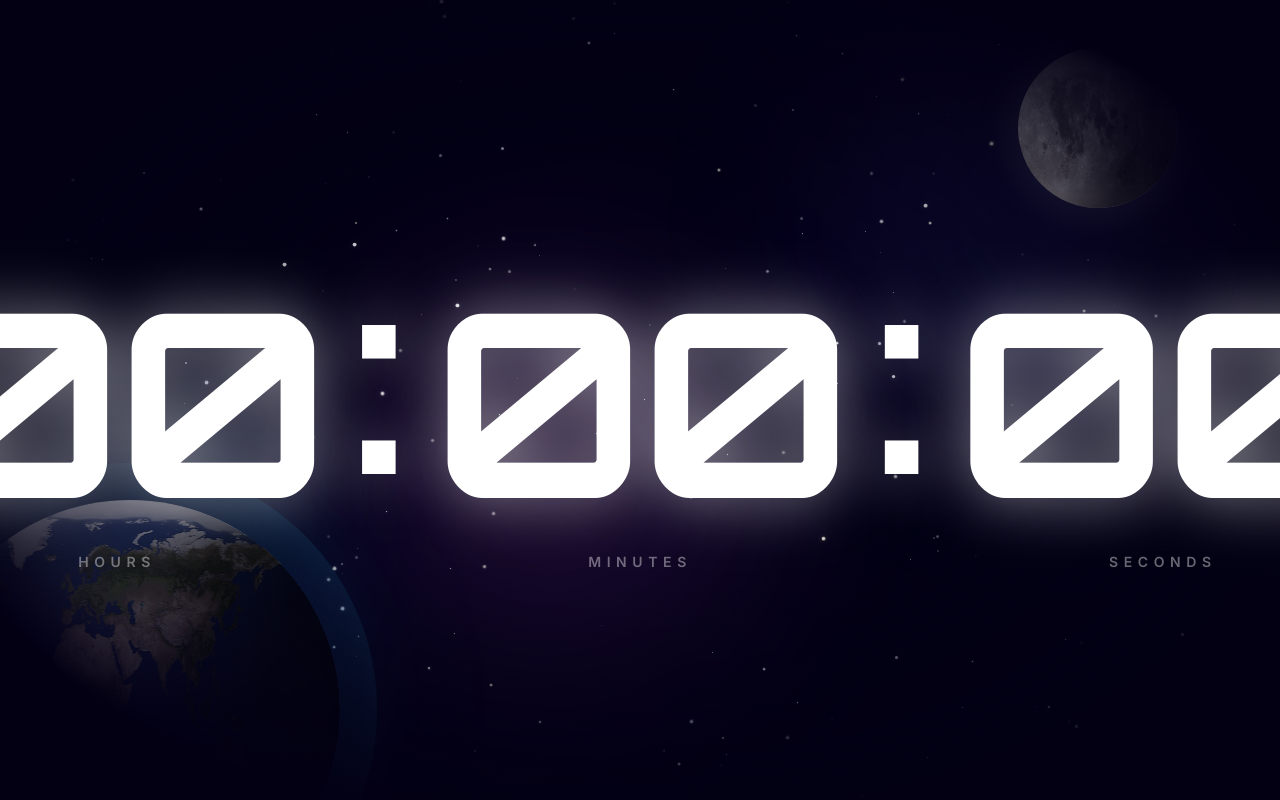
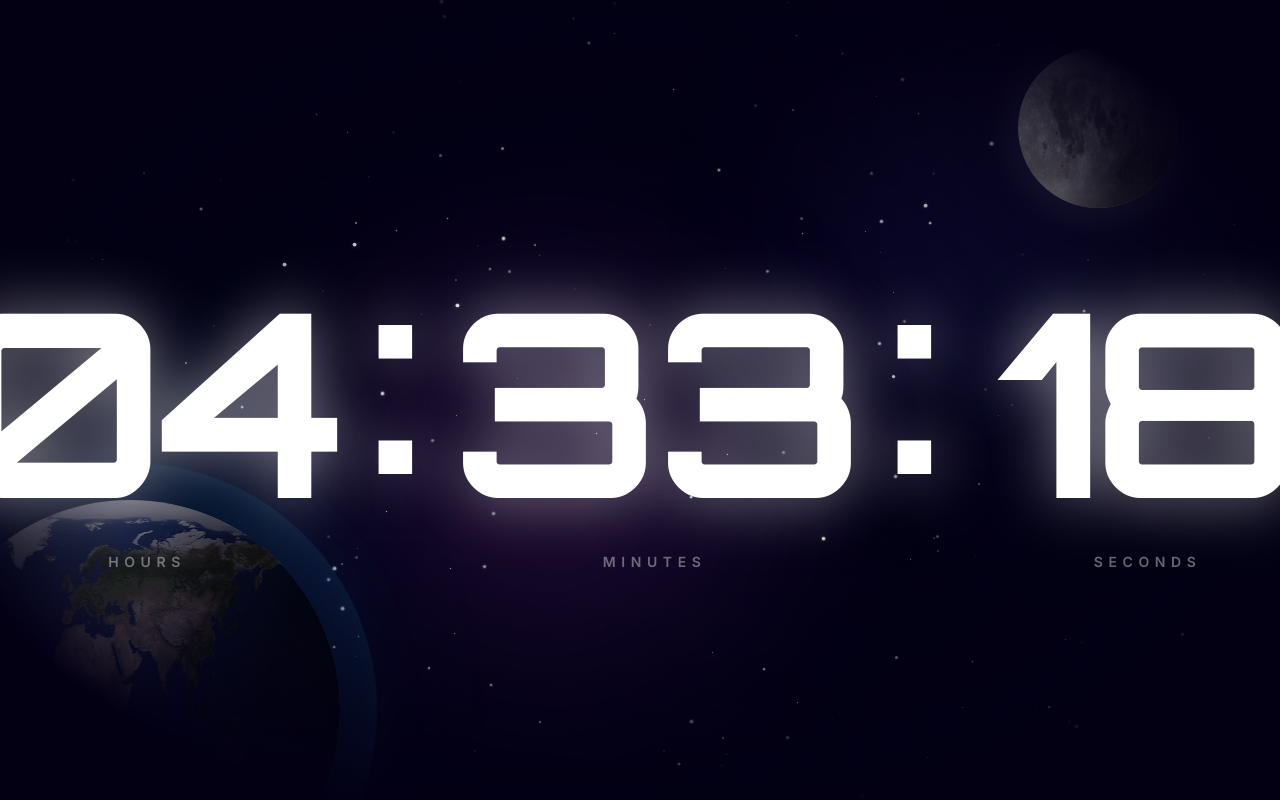
Before and after one commit to gowtham11112007/countdown, a React (Vite) app: page / in a window 1280 px wide. Built offline with nearby package versions, Linux system fonts and the light colour scheme.

Commit message:
Sync 24h countdown timer with real-world time starting 8 AM Aug 18th

```diff
--- a/src/App.tsx
+++ b/src/App.tsx
@@ -1,76 +1,68 @@
 import { useState, useEffect } from 'react';
 import { SpaceBackground } from './SpaceBackground';
 
+// Anchor Date: 18th August 2026 at 08:00:00 AM local time
+const ANCHOR_START = new Date(2026, 7, 18, 8, 0, 0); // Month 7 = August in JS Date
+const DAY_SECONDS = 24 * 60 * 60; // 86,400 seconds in 24 hours
+
 function App() {
-  const [hasStarted, setHasStarted] = useState<boolean>(false);
   const [isAnimating, setIsAnimating] = useState<boolean>(false);
-  const [elapsedSeconds, setElapsedSeconds] = useState<number>(0);
+  const [remainingSeconds, setRemainingSeconds] = useState<number>(DAY_SECONDS);
 
-  // Helper to get today's 8:00 AM Date object
-  const getToday8AM = () => {
-    const now = new Date();
-    const t8 = new Date(now);
-    t8.setHours(8, 0, 0, 0);
-    return t8;
-  };
-
-  // Trigger function for 8 AM start animation
-  const trigger8AMStart = () => {
-    setHasStarted(true);
+  // Trigger cosmic shockwave animation
+  const triggerPulseAnimation = () => {
     setIsAnimating(true);
-    const now = new Date();
-    const t8 = getToday8AM();
-    const diff = Math.max(0, Math.floor((now.getTime() - t8.getTime()) / 1000));
-    setElapsedSeconds(diff);
     setTimeout(() => {
       setIsAnimating(false);
     }, 2000);
   };
 
   useEffect(() => {
-    const checkAndTick = () => {
+    const updateSyncTimer = () => {
       const now = new Date();
-      const h = now.getHours();
+      const totalElapsedSecs = Math.floor((now.getTime() - ANCHOR_START.getTime()) / 1000);
 
-      // Check if 8 AM has passed today
-      if (h >= 8) {
-        if (!hasStarted) {
-          setHasStarted(true);
-          setIsAnimating(true);
-          setTimeout(() => setIsAnimating(false), 2000);
-        }
-        const diff = Math.max(0, Math.floor((now.getTime() - getToday8AM().getTime()) / 1000));
-        setElapsedSeconds(diff);
-      } else {
-        setHasStarted(false);
-        setElapsedSeconds(0);
+      if (totalElapsedSecs < 0) {
+        // If current time is prior to Aug 18 8:00 AM
+        setRemainingSeconds(DAY_SECONDS);
+        return;
       }
+
+      // Elapsed seconds in current 24-hour cycle (0..86399)
+      const elapsedInCycle = totalElapsedSecs % DAY_SECONDS;
+      const remaining = DAY_SECONDS - elapsedInCycle;
+
+      // Trigger animation at 8:00:00 AM cycle start
+      if (elapsedInCycle === 0) {
+        triggerPulseAnimation();
+      }
+
+      setRemainingSeconds(remaining);
     };
 
-    checkAndTick();
-    const interval = setInterval(checkAndTick, 1000);
+    updateSyncTimer();
+    const interval = setInterval(updateSyncTimer, 1000);
     return () => clearInterval(interval);
-  }, [hasStarted]);
+  }, []);
 
   // Format hours, minutes, seconds zero-padded
-  const displaySecs = hasStarted ? elapsedSeconds : 0;
-  const hStr = Math.floor(displaySecs / 3600).toString().padStart(2, '0');
-  const mStr = Math.floor((displaySecs % 3600) / 60).toString().padStart(2, '0');
-  const sStr = (displaySecs % 60).toString().padStart(2, '0');
+  const hStr = Math.floor(remainingSeconds / 3600).toString().padStart(2, '0');
+  const mStr = Math.floor((remainingSeconds % 3600) / 60).toString().padStart(2, '0');
+  const sStr = (remainingSeconds % 60).toString().padStart(2, '0');
 
   return (
     <div
-      onClick={() => trigger8AMStart()}
+      onClick={() => triggerPulseAnimation()}
       className="min-h-screen flex flex-col items-center justify-center bg-[#0a0a0a] text-white selection:bg-white/10 font-sans relative overflow-hidden select-none cursor-pointer"
-      title="Click to trigger 8 AM start animation"
+      title="Click to trigger cosmic shockwave animation"
     >
       {/* Space Theme Background */}
       <SpaceBackground />
 
-      {/* Cosmic shockwave ring on 8 AM start */}
+      {/* Cosmic shockwave ring */}
       {isAnimating && <div className="shockwave-ring z-10" />}
 
-      {/* Main Timer Display - Pure numbers */}
+      {/* Main Timer Display - Synced 24h Countdown */}
       <div className={`relative z-10 flex items-center justify-center gap-2 md:gap-6 tabular-nums ${isAnimating ? 'animate-nine-start' : ''}`}>
         <TimeBlock value={hStr} label="HOURS" />
         <Separator />
```
